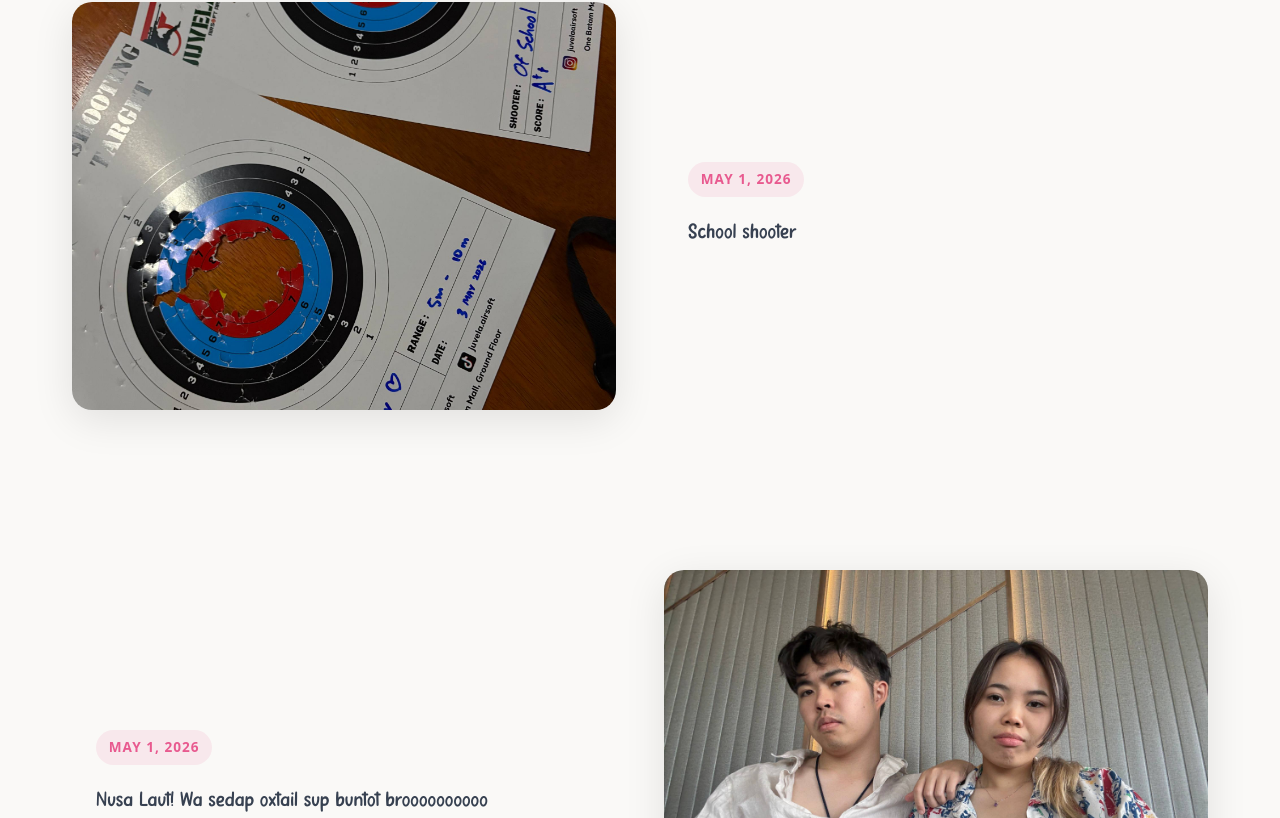
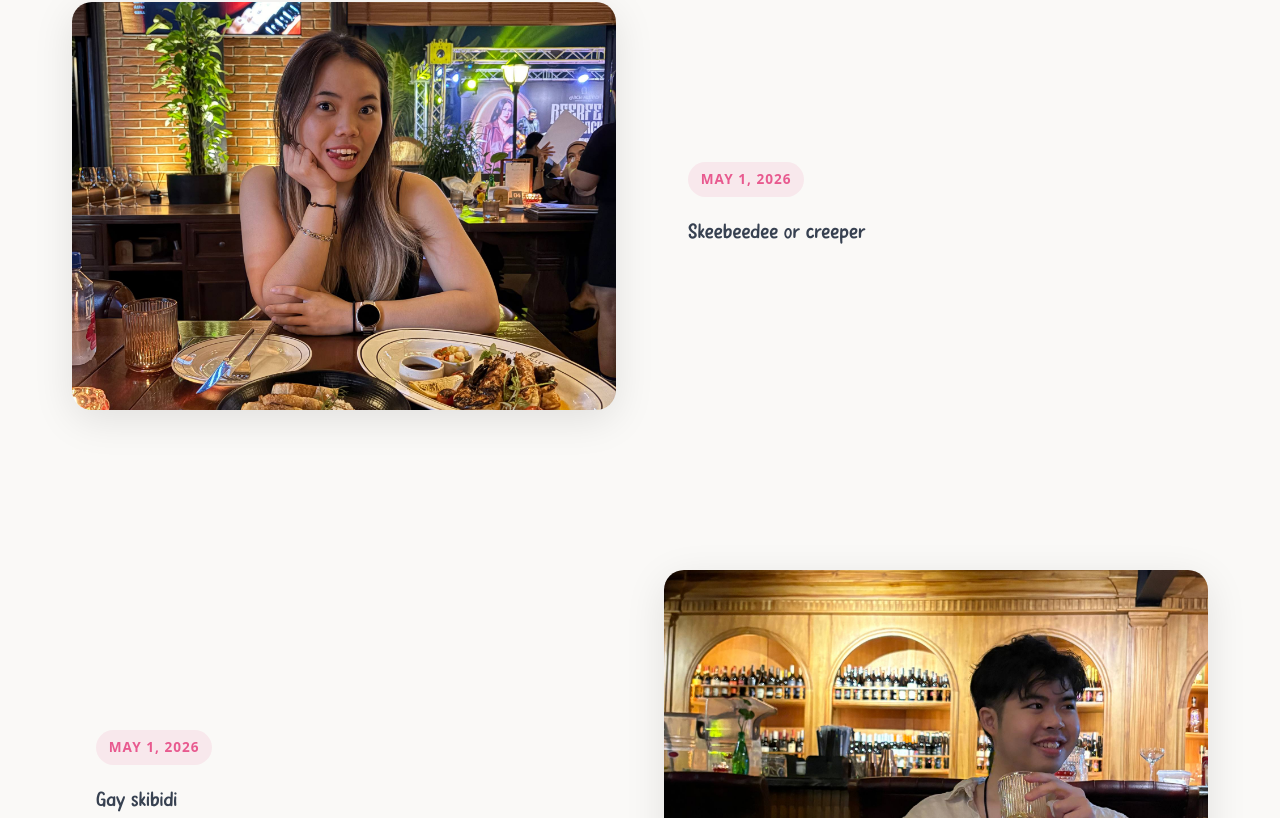
Before and after one commit to WildSphee/babeilove, a React (Vite) app in the folder frontend/: page / in a window 1280 px wide. Shown: the part 862-1680 px from the top of the page. Built offline with nearby package versions, Linux system fonts and the light colour scheme; no server answers.

Commit message:
Auto-update memories

```diff
--- a/frontend/public/media/memories.js
+++ b/frontend/public/media/memories.js
@@ -9,6 +9,16 @@ export default {
     }
   },
   "memories": [
+    {
+      "image": "memory-20260506-112752-338976.jpg",
+      "date": "2026-05-01",
+      "description": "Skeebeedee or creeper"
+    },
+    {
+      "image": "memory-20260506-112520-024454.jpg",
+      "date": "2026-05-01",
+      "description": "Gay skibidi"
+    },
     {
       "image": "memory-20260503-162313-284723.jpg",
       "date": "2026-05-01",
```
Also changed, not shown: frontend/public/media/memories.json (+10 -0 lines), frontend/public/media/memory-20260506-112520-024454.jpg (added), frontend/public/media/memory-20260506-112752-338976.jpg (added).
